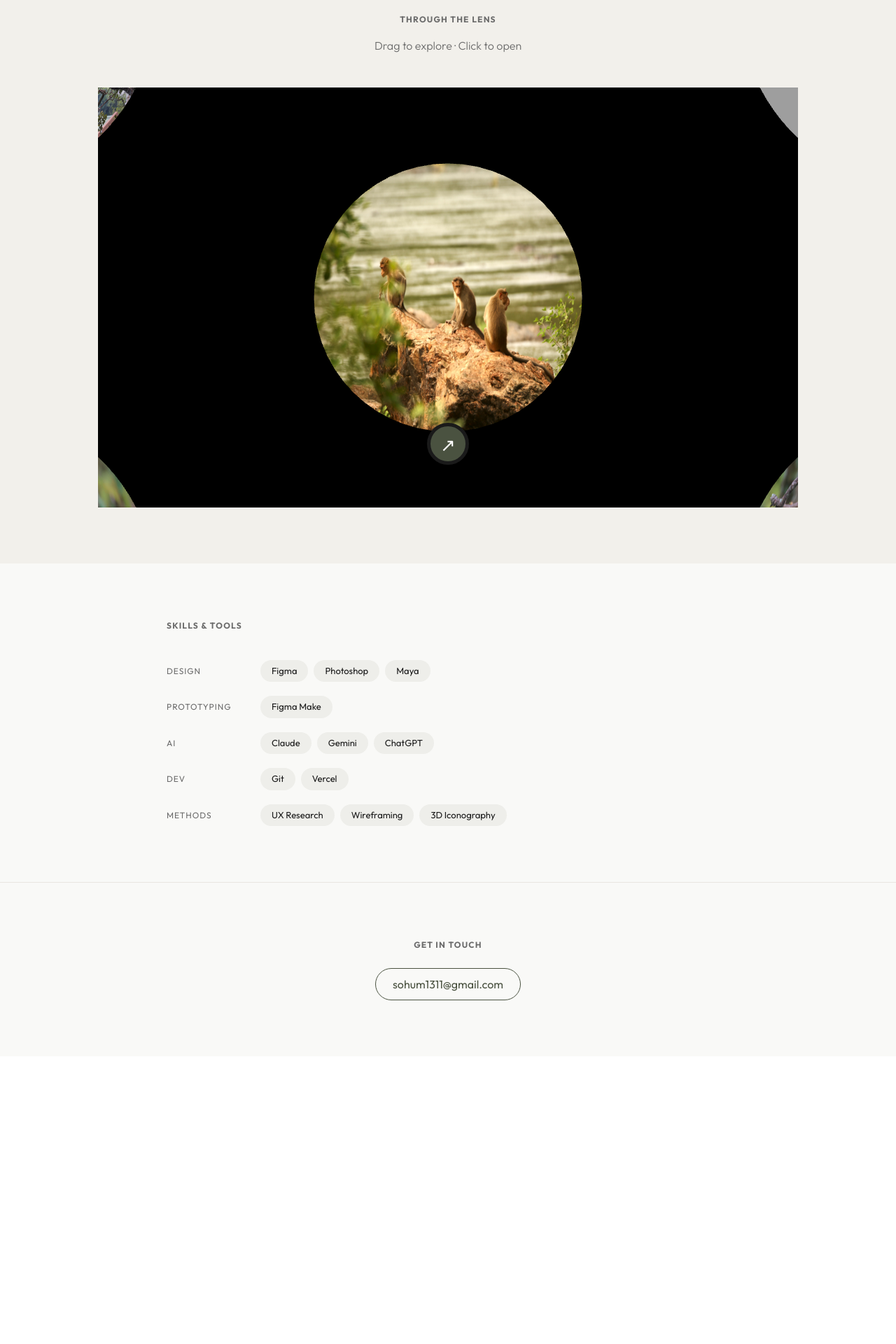
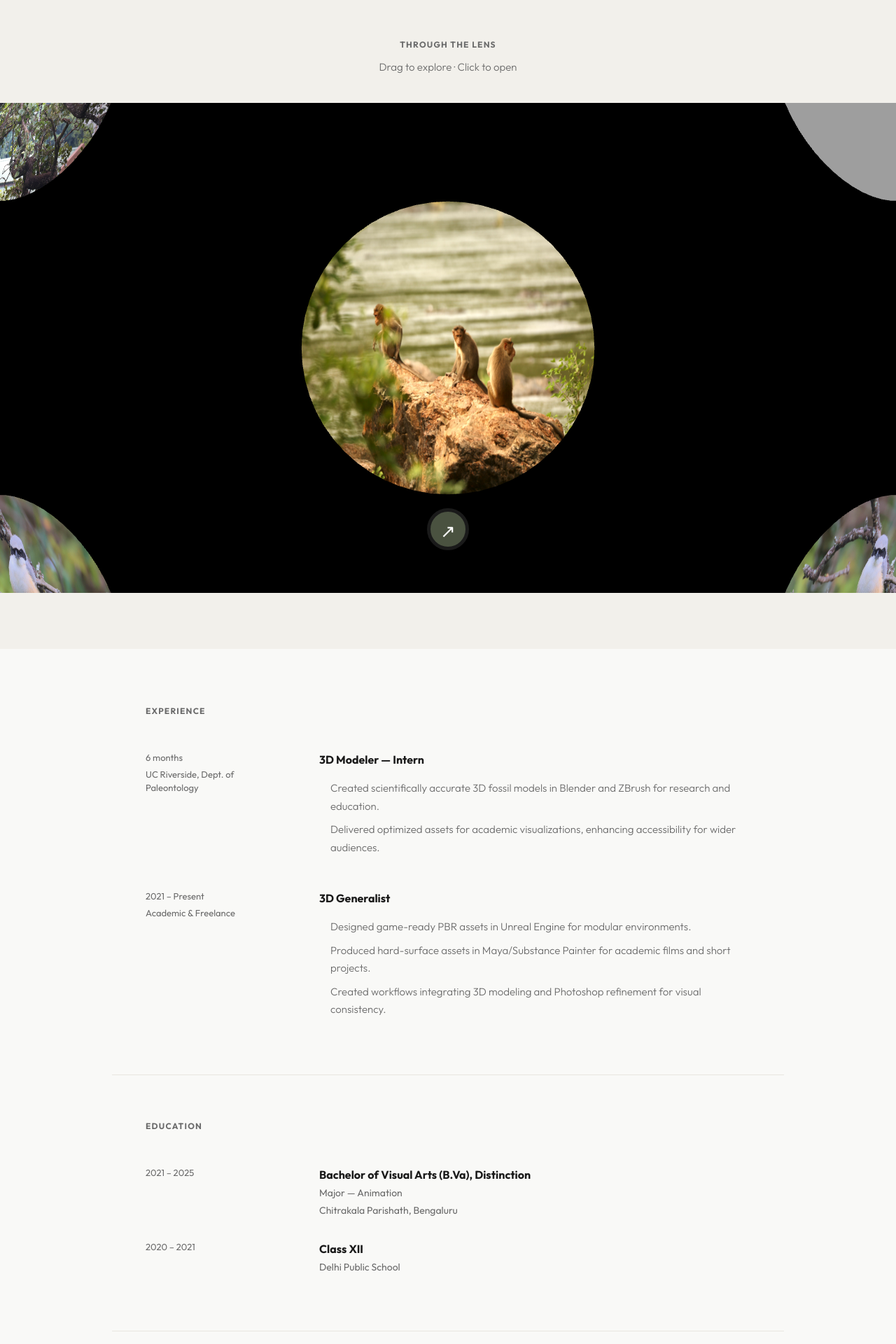
Before and after one commit to D4rkZoul1318/Website-UI, a React (Vite) app: page /about in a window 1280 px wide. Shown: the part 640-2560 px from the top of the page at 70% size. Before the commit the page ends 2149 px from the top, so only its background shows below. Built offline with nearby package versions, Linux system fonts and the light colour scheme.

Commit message:
feat: about page — experience, education, bigger canvas, contact row

```diff
--- a/src/app/components/AboutPage.tsx
+++ b/src/app/components/AboutPage.tsx
@@ -7,6 +7,7 @@ const grey = '#6B6B6B';
 const bgColor = '#F9F9F7';
 const warmBg = '#F2F0EB';
 const cardBg = '#EEEEEA';
+const accent = '#4A5240';
 
 const photoItems = [
   { image: '/images/about/eagle.jpg', link: '', title: 'Crested Hawk-Eagle', description: 'Patience is just focus with nowhere to be.' },
@@ -18,11 +19,48 @@ const photoItems = [
 ];
 
 const skills = [
-  { category: 'Design', items: ['Figma', 'Photoshop', 'Maya'] },
-  { category: 'Prototyping', items: ['Figma Make'] },
-  { category: 'AI', items: ['Claude', 'Gemini', 'ChatGPT'] },
-  { category: 'Dev', items: ['Git', 'Vercel'] },
-  { category: 'Methods', items: ['UX Research', 'Wireframing', '3D Iconography'] },
+  { category: 'Design', items: ['Figma', 'Photoshop', 'Maya', 'Blender', 'ZBrush', 'Substance Painter'] },
+  { category: 'Prototyping', items: ['Figma Make', 'Unreal Engine'] },
+  { category: 'AI', items: ['Claude', 'Gemini', 'ChatGPT', 'DALL·E', 'Midjourney'] },
+  { category: 'Dev', items: ['Git', 'Vercel', 'Reaper'] },
+  { category: 'Methods', items: ['UX Research', 'Wireframing', '3D Iconography', 'PBR Asset Creation'] },
+];
+
+const experience = [
+  {
+    role: '3D Modeler — Intern',
+    company: 'UC Riverside, Dept. of Paleontology',
+    duration: '6 months',
+    bullets: [
+      'Created scientifically accurate 3D fossil models in Blender and ZBrush for research and education.',
+      'Delivered optimized assets for academic visualizations, enhancing accessibility for wider audiences.',
+    ],
+  },
+  {
+    role: '3D Generalist',
+    company: 'Academic & Freelance',
+    duration: '2021 – Present',
+    bullets: [
+      'Designed game-ready PBR assets in Unreal Engine for modular environments.',
+      'Produced hard-surface assets in Maya/Substance Painter for academic films and short projects.',
+      'Created workflows integrating 3D modeling and Photoshop refinement for visual consistency.',
+    ],
+  },
+];
+
+const education = [
+  {
+    degree: 'Bachelor of Visual Arts (B.Va), Distinction',
+    major: 'Major — Animation',
+    institution: 'Chitrakala Parishath, Bengaluru',
+    year: '2021 – 2025',
+  },
+  {
+    degree: 'Class XII',
+    major: '',
+    institution: 'Delhi Public School',
+    year: '2020 – 2021',
+  },
 ];
 
 type PhotoItem = typeof photoItems[0];
@@ -32,6 +70,7 @@ export function AboutPage() {
 
   return (
     <div style={{ backgroundColor: bgColor, minHeight: '100vh', fontFamily: font }}>
+
       {/* Navbar */}
       <nav style={{
         position: 'fixed', top: 0, left: 0, right: 0, zIndex: 100,
@@ -48,39 +87,95 @@ export function AboutPage() {
       </nav>
 
       {/* Hero */}
-      <section style={{ paddingTop: '140px', paddingBottom: '80px', paddingLeft: '48px', paddingRight: '48px', maxWidth: '900px', margin: '0 auto' }}>
+      <section style={{ paddingTop: '140px', paddingBottom: '80px', paddingLeft: '48px', paddingRight: '48px', maxWidth: '960px', margin: '0 auto' }}>
         <p style={{ fontFamily: font, fontSize: '12px', fontWeight: 600, letterSpacing: '0.1em', color: grey, textTransform: 'uppercase', marginBottom: '24px' }}>About</p>
         <h1 style={{ fontFamily: font, fontWeight: 700, fontSize: 'clamp(36px, 5vw, 64px)', color: nearBlack, lineHeight: 1.1, margin: '0 0 32px 0' }}>
           Designer by training.<br />Naturalist by instinct.
         </h1>
-        <p style={{ fontFamily: font, fontWeight: 300, fontSize: 'clamp(16px, 2vw, 20px)', color: grey, lineHeight: 1.8, maxWidth: '600px', margin: 0 }}>
-          I'm Sohum — a UI/UX designer based in Bangalore. My process starts with real problems and ends with interfaces that feel obvious in hindsight. When I'm not in Figma, I'm usually somewhere quiet with a 600mm lens waiting for the right moment.
+        <p style={{ fontFamily: font, fontWeight: 300, fontSize: 'clamp(16px, 2vw, 20px)', color: grey, lineHeight: 1.8, maxWidth: '640px', margin: 0 }}>
+          Multidisciplinary creative with 4+ years spanning UI/UX, 3D visual production, brand design, and AI-assisted workflows. My process starts with real problems and ends with interfaces that feel obvious in hindsight. When I'm not in Figma, I'm somewhere quiet with a 600mm lens.
         </p>
       </section>
 
-      {/* Photography */}
-      <section style={{ backgroundColor: warmBg, padding: '80px 48px' }}>
-        <p style={{ fontFamily: font, fontSize: '12px', fontWeight: 600, letterSpacing: '0.1em', color: grey, textTransform: 'uppercase', marginBottom: '16px', textAlign: 'center' }}>Through the lens</p>
-        <p style={{ fontFamily: font, fontWeight: 300, fontSize: '16px', color: grey, textAlign: 'center', marginBottom: '48px' }}>Drag to explore · Click to open</p>
-        <div style={{ height: '600px', position: 'relative', maxWidth: '1000px', margin: '0 auto' }}>
+      {/* Photography — InfiniteMenu */}
+      <section style={{ backgroundColor: warmBg, padding: '80px 0' }}>
+        <p style={{ fontFamily: font, fontSize: '12px', fontWeight: 600, letterSpacing: '0.1em', color: grey, textTransform: 'uppercase', marginBottom: '12px', textAlign: 'center' }}>
+          Through the lens
+        </p>
+        <p style={{ fontFamily: font, fontWeight: 300, fontSize: '15px', color: grey, textAlign: 'center', marginBottom: '40px' }}>
+          Drag to explore · Click to open
+        </p>
+        <div style={{ height: '700px', width: '100%', position: 'relative' }}>
           <InfiniteMenu
             items={photoItems}
-            scale={1.1}
+            scale={1.2}
             onItemClick={(item: PhotoItem) => setLightbox(item)}
           />
         </div>
       </section>
 
+      {/* Experience */}
+      <section style={{ padding: '80px 48px', maxWidth: '960px', margin: '0 auto' }}>
+        <p style={{ fontFamily: font, fontSize: '12px', fontWeight: 600, letterSpacing: '0.1em', color: grey, textTransform: 'uppercase', marginBottom: '48px' }}>
+          Experience
+        </p>
+        <div style={{ display: 'flex', flexDirection: 'column', gap: '48px' }}>
+          {experience.map((exp) => (
+            <div key={exp.role} style={{ display: 'flex', gap: '48px', flexWrap: 'wrap' }}>
+              <div style={{ minWidth: '200px', flex: '0 0 200px' }}>
+                <p style={{ fontFamily: font, fontSize: '13px', color: grey, margin: '0 0 4px 0' }}>{exp.duration}</p>
+                <p style={{ fontFamily: font, fontSize: '13px', color: grey, margin: 0 }}>{exp.company}</p>
+              </div>
+              <div style={{ flex: 1 }}>
+                <p style={{ fontFamily: font, fontWeight: 600, fontSize: '16px', color: nearBlack, margin: '0 0 16px 0' }}>{exp.role}</p>
+                <ul style={{ margin: 0, padding: '0 0 0 16px', display: 'flex', flexDirection: 'column', gap: '8px' }}>
+                  {exp.bullets.map((b, i) => (
+                    <li key={i} style={{ fontFamily: font, fontWeight: 300, fontSize: '15px', color: grey, lineHeight: 1.7 }}>{b}</li>
+                  ))}
+                </ul>
+              </div>
+            </div>
+          ))}
+        </div>
+      </section>
+
+      {/* Education */}
+      <section style={{ padding: '64px 48px 80px', maxWidth: '960px', margin: '0 auto', borderTop: '1px solid #E8E6E0' }}>
+        <p style={{ fontFamily: font, fontSize: '12px', fontWeight: 600, letterSpacing: '0.1em', color: grey, textTransform: 'uppercase', marginBottom: '48px' }}>
+          Education
+        </p>
+        <div style={{ display: 'flex', flexDirection: 'column', gap: '32px' }}>
+          {education.map((ed) => (
+            <div key={ed.institution} style={{ display: 'flex', gap: '48px', flexWrap: 'wrap' }}>
+              <div style={{ minWidth: '200px', flex: '0 0 200px' }}>
+                <p style={{ fontFamily: font, fontSize: '13px', color: grey, margin: 0 }}>{ed.year}</p>
+              </div>
+              <div style={{ flex: 1 }}>
+                <p style={{ fontFamily: font, fontWeight: 600, fontSize: '16px', color: nearBlack, margin: '0 0 4px 0' }}>{ed.degree}</p>
+                {ed.major && <p style={{ fontFamily: font, fontSize: '14px', color: grey, margin: '0 0 4px 0' }}>{ed.major}</p>}
+                <p style={{ fontFamily: font, fontSize: '14px', color: grey, margin: 0 }}>{ed.institution}</p>
+              </div>
+            </div>
+          ))}
+        </div>
+      </section>
+
       {/* Skills */}
-      <section style={{ padding: '80px 48px', maxWidth: '900px', margin: '0 auto' }}>
-        <p style={{ fontFamily: font, fontSize: '12px', fontWeight: 600, letterSpacing: '0.1em', color: grey, textTransform: 'uppercase', marginBottom: '40px' }}>Skills & Tools</p>
+      <section style={{ padding: '64px 48px 80px', maxWidth: '960px', margin: '0 auto', borderTop: '1px solid #E8E6E0' }}>
+        <p style={{ fontFamily: font, fontSize: '12px', fontWeight: 600, letterSpacing: '0.1em', color: grey, textTransform: 'uppercase', marginBottom: '40px' }}>
+          Skills & Tools
+        </p>
         <div style={{ display: 'flex', flexDirection: 'column', gap: '20px' }}>
           {skills.map(skill => (
-            <div key={skill.category} style={{ display: 'flex', alignItems: 'center', gap: '24px' }}>
-              <span style={{ fontFamily: font, fontSize: '12px', color: grey, textTransform: 'uppercase', letterSpacing: '0.08em', minWidth: '110px' }}>{skill.category}</span>
+            <div key={skill.category} style={{ display: 'flex', alignItems: 'flex-start', gap: '24px' }}>
+              <span style={{ fontFamily: font, fontSize: '12px', color: grey, textTransform: 'uppercase', letterSpacing: '0.08em', minWidth: '120px', paddingTop: '6px' }}>
+                {skill.category}
+              </span>
               <div style={{ display: 'flex', gap: '8px', flexWrap: 'wrap' }}>
                 {skill.items.map(item => (
-                  <span key={item} style={{ fontFamily: font, fontSize: '13px', color: nearBlack, backgroundColor: cardBg, borderRadius: 999, padding: '6px 16px' }}>{item}</span>
+                  <span key={item} style={{ fontFamily: font, fontSize: '13px', color: nearBlack, backgroundColor: cardBg, borderRadius: 999, padding: '6px 16px' }}>
+                    {item}
+                  </span>
                 ))}
               </div>
             </div>
@@ -89,24 +184,52 @@ export function AboutPage() {
       </section>
 
       {/* Contact */}
-      <section style={{ padding: '80px 48px', textAlign: 'center', borderTop: '1px solid #E8E6E0' }}>
-        <p style={{ fontFamily: font, fontSize: '12px', fontWeight: 600, letterSpacing: '0.1em', color: grey, textTransform: 'uppercase', marginBottom: '24px' }}>Get in touch</p>
-        <a href="mailto:sohum1311@gmail.com" style={{ fontFamily: font, fontSize: '16px', color: '#4A5240', border: '1px solid #4A5240', borderRadius: 999, padding: '10px 24px', textDecoration: 'none', display: 'inline-block' }}>
-          sohum1311@gmail.com
-        </a>
+      <section style={{ padding: '64px 48px 80px', textAlign: 'center', borderTop: '1px solid #E8E6E0', backgroundColor: warmBg }}>
+        <p style={{ fontFamily: font, fontSize: '12px', fontWeight: 600, letterSpacing: '0.1em', color: grey, textTransform: 'uppercase', marginBottom: '32px' }}>
+          Get in touch
+        </p>
+        <div style={{ display: 'flex', gap: '16px', justifyContent: 'center', flexWrap: 'wrap', alignItems: 'center' }}>
+          <a href="mailto:sohum1311@gmail.com"
+            style={{ fontFamily: font, fontSize: '15px', color: accent, border: `1px solid ${accent}`, borderRadius: 999, padding: '10px 24px', textDecoration: 'none', display: 'inline-block', transition: 'background 200ms' }}
+            onMouseEnter={e => { e.currentTarget.style.backgroundColor = accent; e.currentTarget.style.color = '#fff'; }}
+            onMouseLeave={e => { e.currentTarget.style.backgroundColor = 'transparent'; e.currentTarget.style.color = accent; }}
+          >
+            sohum1311@gmail.com
+          </a>
+          <a href="https://www.linkedin.com/in/sohum-bhatnagar-9b2301276/" target="_blank" rel="noopener noreferrer"
+            style={{ fontFamily: font, fontSize: '15px', color: accent, border: `1px solid ${accent}`, borderRadius: 999, padding: '10px 24px', textDecoration: 'none', display: 'inline-flex', alignItems: 'center', gap: '8px', transition: 'background 200ms' }}
+            onMouseEnter={e => { e.currentTarget.style.backgroundColor = accent; e.currentTarget.style.color = '#fff'; }}
+            onMouseLeave={e => { e.currentTarget.style.backgroundColor = 'transparent'; e.currentTarget.style.color = accent; }}
+          >
+            <svg width="16" height="16" viewBox="0 0 24 24" fill="none" stroke="currentColor" strokeWidth="2" strokeLinecap="round" strokeLinejoin="round">
+              <path d="M16 8a6 6 0 0 1 6 6v7h-4v-7a2 2 0 0 0-2-2 2 2 0 0 0-2 2v7h-4v-7a6 6 0 0 1 6-6z"/><rect x="2" y="9" width="4" height="12"/><circle cx="4" cy="4" r="2"/>
+            </svg>
+            LinkedIn
+          </a>
+          <a href="https://www.behance.net/sohumbhatnagar" target="_blank" rel="noopener noreferrer"
+            style={{ fontFamily: font, fontSize: '15px', color: accent, border: `1px solid ${accent}`, borderRadius: 999, padding: '10px 24px', textDecoration: 'none', display: 'inline-flex', alignItems: 'center', gap: '8px', transition: 'background 200ms' }}
+            onMouseEnter={e => { e.currentTarget.style.backgroundColor = accent; e.currentTarget.style.color = '#fff'; }}
+            onMouseLeave={e => { e.currentTarget.style.backgroundColor = 'transparent'; e.currentTarget.style.color = accent; }}
+          >
+            <svg width="18" height="18" viewBox="0 0 24 24" fill="none" stroke="currentColor" strokeWidth="2" strokeLinecap="round" strokeLinejoin="round">
+              <path d="M3 9h5a2 2 0 0 1 0 4H3V9z"/><path d="M3 13h5.5a2.5 2.5 0 0 1 0 5H3v-5z"/><path d="M15 7h6"/><path d="M21 13.5a4 4 0 1 0-1 2.5h-5"/>
+            </svg>
+            Behance
+          </a>
+        </div>
       </section>
 
       {/* Lightbox */}
       {lightbox && (
         <div onClick={() => setLightbox(null)} style={{
           position: 'fixed', inset: 0, zIndex: 999,
-          backgroundColor: 'rgba(0,0,0,0.85)',
+          backgroundColor: 'rgba(0,0,0,0.9)',
           display: 'flex', flexDirection: 'column', alignItems: 'center', justifyContent: 'center',
           cursor: 'zoom-out', padding: '40px',
         }}>
-          <img src={lightbox.image} alt={lightbox.title} style={{ maxWidth: '90vw', maxHeight: '75vh', objectFit: 'contain', borderRadius: '8px' }} />
-          <h3 style={{ fontFamily: font, fontWeight: 600, fontSize: '20px', color: '#FFFFFF', marginTop: '24px', marginBottom: '8px' }}>{lightbox.title}</h3>
-          <p style={{ fontFamily: font, fontWeight: 300, fontSize: '15px', color: 'rgba(255,255,255,0.7)' }}>{lightbox.description}</p>
+          <img src={lightbox.image} alt={lightbox.title} style={{ maxWidth: '90vw', maxHeight: '78vh', objectFit: 'contain', borderRadius: '8px' }} />
+          <h3 style={{ fontFamily: font, fontWeight: 600, fontSize: '20px', color: '#FFFFFF', marginTop: '28px', marginBottom: '8px' }}>{lightbox.title}</h3>
+          <p style={{ fontFamily: font, fontWeight: 300, fontSize: '15px', color: 'rgba(255,255,255,0.65)' }}>{lightbox.description}</p>
         </div>
       )}
     </div>
```
Also changed, not shown: 3 other files (tests, documents, lock files or other folders).
